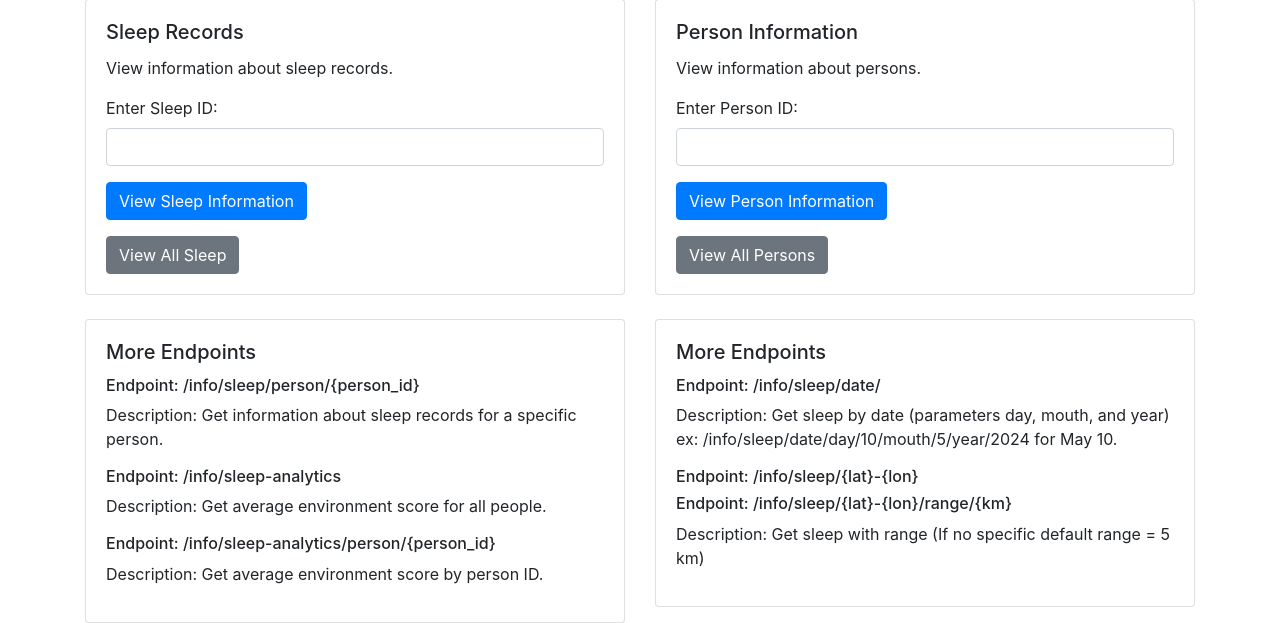
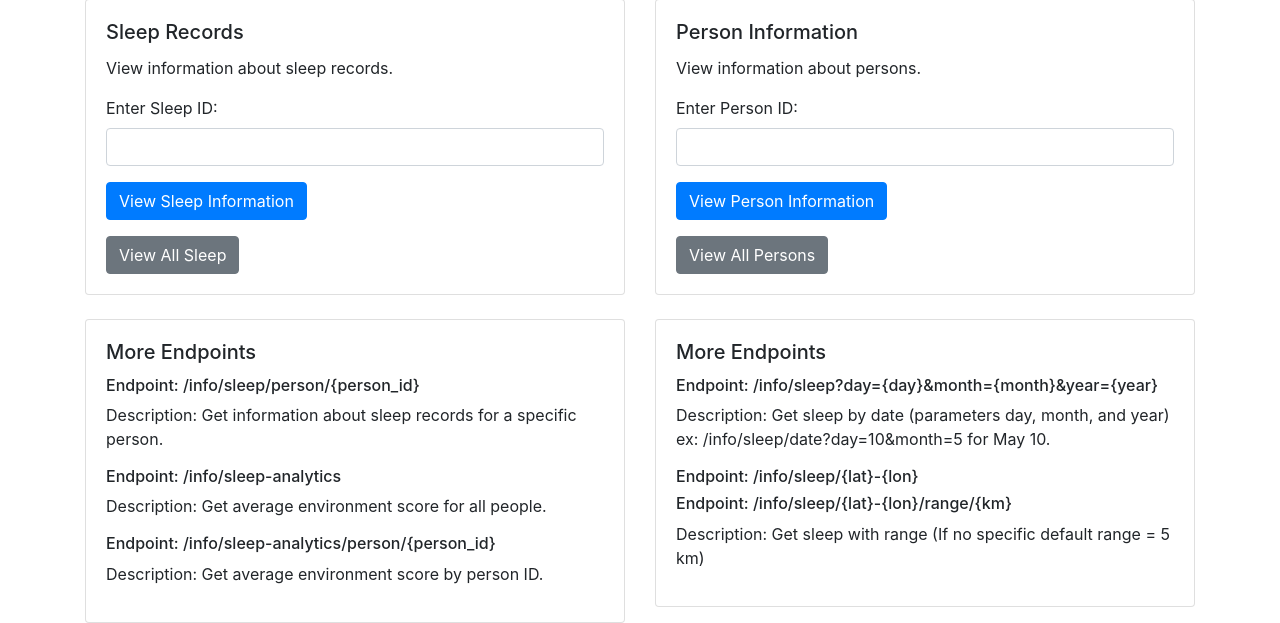
Before and after one commit to Nantawat6510545543/sleep-well, a Django app: page / in a window 1280 px wide. Shown: the part 237-860 px from the top of the page. Run offline with Django 5.2, Linux system fonts and the light colour scheme; some libraries are stand-ins or nearby versions.

Commit message:
update code

```diff
--- a/myapi/templates/myapi/index.html
+++ b/myapi/templates/myapi/index.html
@@ -86,9 +86,9 @@
             <div class="card">
                 <div class="card-body">
                     <h5 class="card-title">More Endpoints </h5>
-                    <h6>Endpoint: /info/sleep/date/</h6>
-                    <a>Description: Get sleep by date (parameters day, mouth, and year)</a>
-                    <p>ex: /info/sleep/date/day/10/mouth/5/year/2024 for May 10.</p>
+                    <h6>Endpoint: /info/sleep?day={day}&month={month}&year={year}</h6>
+                    <a>Description: Get sleep by date (parameters day, month, and year)</a>
+                    <p>ex: /info/sleep/date?day=10&month=5 for May 10.</p>
                     <h6>Endpoint: /info/sleep/{lat}-{lon}</h6>
                     <h6>Endpoint: /info/sleep/{lat}-{lon}/range/{km}</h6>
                     <p>Description: Get sleep with range (If no specific default range = 5 km)</p>
--- a/myapi/views/api_views.py
+++ b/myapi/views/api_views.py
@@ -30,6 +30,7 @@ class SleepInfoListView(generics.ListAPIView):
     serializer_class = SleepInfoSerializer
 
     def get_queryset(self):
+        print("@22321")
         sleeps = Sleep.objects.all()
         filters = Q()
 
```
